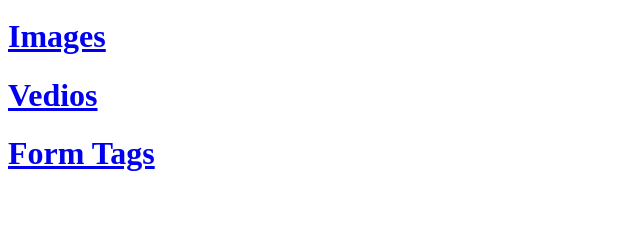
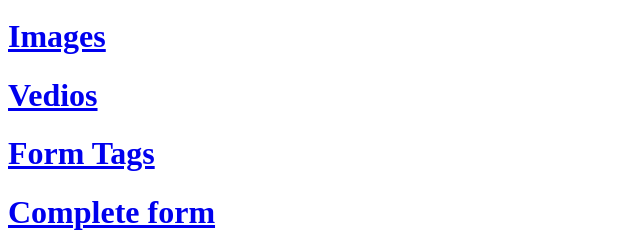
Before and after one commit to VivaanDeveloper/HTML-1, a plain HTML site: page index.html in a window 1280 px wide. Shown: the part 691-943 px from the top of the page, without its empty margins (0-640 px from the left). Before the commit the page ends 885 px from the top, so only its background shows below. Drawn offline with Linux system fonts and the light colour scheme.

Commit message:
Add files via upload

```diff
--- a/index.html
+++ b/index.html
@@ -50,6 +50,9 @@
     <a href="./form-tag.html">
         <h1>Form Tags</h1>
     </a>
+    <a href="./complete-form.html">
+        <h1>Complete form</h1>
+    </a>
 </body>
 
 </html>
```
